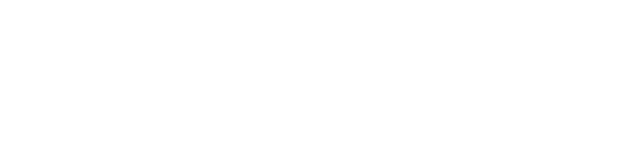
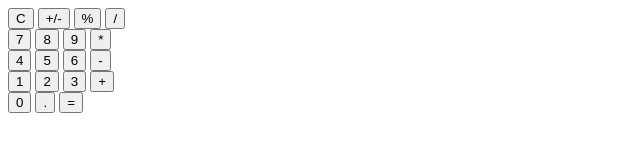
Before and after one commit to KangarooAlpha/odin_calculator, a plain HTML site: page index.html in a window 1280 px wide. Shown: the whole page, without its empty margins (0-640 px from the left). Drawn offline with Linux system fonts and the light colour scheme.

Commit message:
created elements on html

```diff
--- a/index.html
+++ b/index.html
@@ -9,7 +9,44 @@
 </head>
 
 <body>
+    <div id="container">
+        <div id="calulator">
+            <div class="screen">
 
+            </div>
+            <div class="buttons">
+                <div class="buttons row1">
+                    <button id="clear">C</button>
+                    <button id="sign-change">+/-</button>
+                    <button id="percent">%</button>
+                    <button id="divide">/</button>
+                </div>
+                <div class="buttons row2">
+                    <button id="seven">7</button>
+                    <button id="eight">8</button>
+                    <button id="nine">9</button>
+                    <button id="multiply">*</button>
+                </div>
+                <div class="buttons row3">
+                    <button id="four">4</button>
+                    <button id="five">5</button>
+                    <button id="six">6</button>
+                    <button id="subtract">-</button>
+                </div>
+                <div class="buttons row4">
+                    <button id="one">1</button>
+                    <button id="two">2</button>
+                    <button id="three">3</button>
+                    <button id="add">+</button>
+                </div>
+                <div class="buttons row5">
+                    <button id="zero">0</button>
+                    <button id="decimal">.</button>
+                    <button id="equal">=</button>
+                </div>
+            </div>
+        </div>
+    </div>
 </body>
 
 </html>
```
